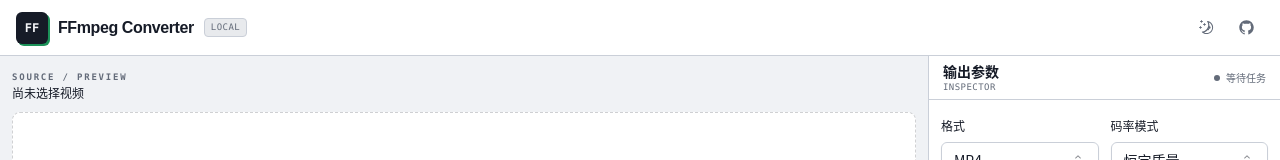
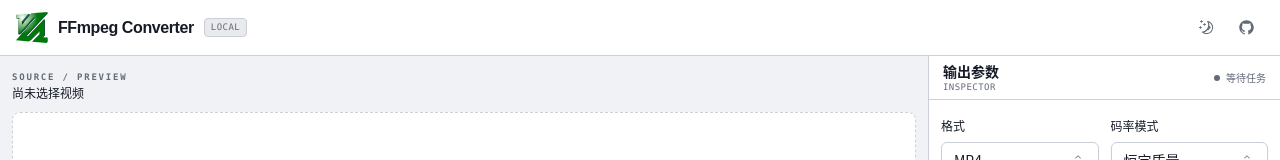
Before and after one commit to joisun/ffmpeg-convertor, a React (Vite) app: page / in a window 1280 px wide. Shown: the top 160 px of the page. Built offline with nearby package versions, Linux system fonts and the light colour scheme.

Commit message:
fix: restore official header logo

```diff
--- a/src/components/Header.tsx
+++ b/src/components/Header.tsx
@@ -24,9 +24,12 @@ export default function Header() {
   return (
     <header className="flex h-14 shrink-0 items-center justify-between gap-4 border-b bg-card px-3 sm:px-4">
       <div className="flex min-w-0 items-center gap-2.5" aria-label="FFmpeg Converter 视频工作台">
-        <span className="grid size-8 shrink-0 place-items-center rounded-md bg-foreground text-background shadow-[2px_2px_0_hsl(var(--primary))]">
-          <span className="font-mono text-xs font-bold">FF</span>
-        </span>
+        <img
+          src="/logo.svg"
+          alt=""
+          aria-hidden="true"
+          className="size-8 shrink-0 object-contain"
+        />
         <span className="truncate font-display text-sm font-semibold tracking-tight sm:text-base">
           FFmpeg Converter
         </span>
```
